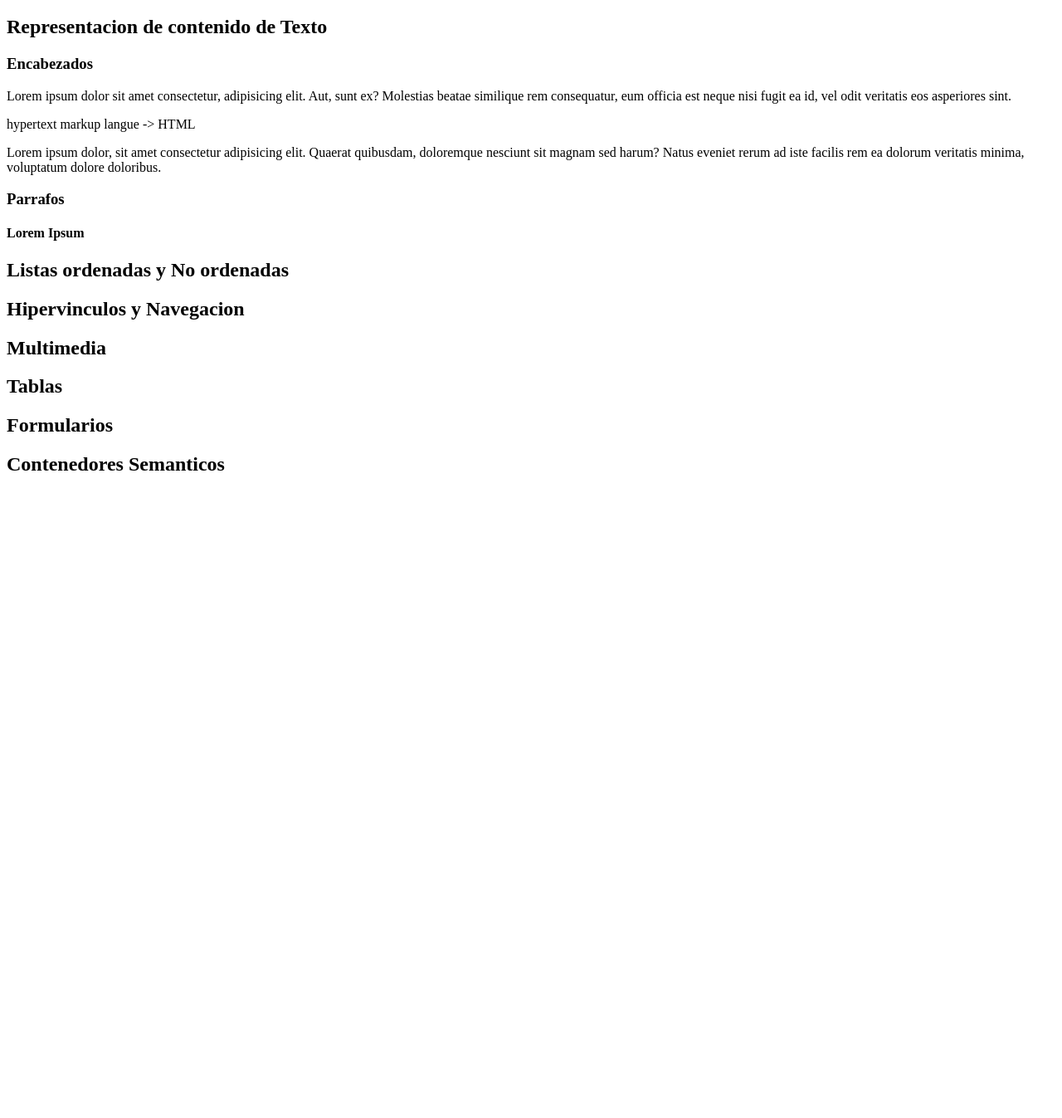
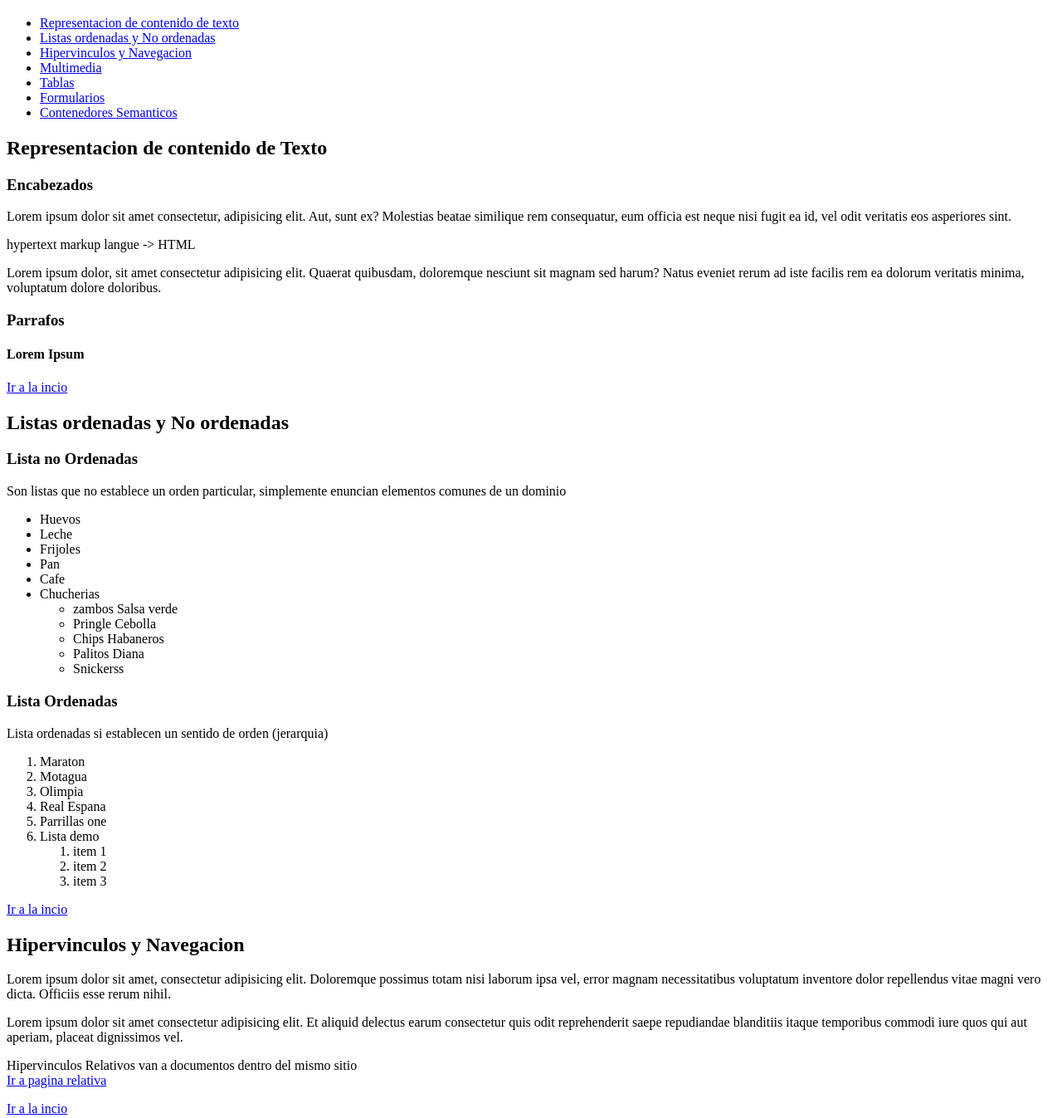
Before and after one commit to AaronReyes99/web1, a plain HTML site: page index.html in a window 1280 px wide. Shown: the part 61-1408 px from the top of the page at 83% size. Before the commit the page ends 800 px from the top, so only its background shows below. Drawn offline with Linux system fonts and the light colour scheme.

Commit message:
Actualización de contenido

```diff
--- a/index.html
+++ b/index.html
@@ -4,8 +4,17 @@
         <meta charset="utf-8"/>
         <title>Portales web 1 seccion 1801</title>
         <body>
-          <h1>Portales Web I Primer parcial </h1>
-          <h2>Representacion de contenido de Texto</h2>
+          <h1 id="idx">Portales Web I Primer parcial </h1>
+          <ul>
+            <li><a href="#ch1">Representacion de contenido de texto</a></li>
+            <li><a href="#ch2">Listas ordenadas y No ordenadas</a></li>
+            <li><a href="#ch3">Hipervinculos y Navegacion </a></li>
+            <li><a href="#ch4">Multimedia </a></li>
+            <li><a href="#ch5">Tablas </a></li>
+            <li><a href="#ch6">Formularios </a></li>
+            <li><a href="#ch7">Contenedores Semanticos</a></li>
+          </ul>
+          <h2 id ="ch1">Representacion de contenido de Texto</h2>
           <h3>Encabezados</h3>
           <p>
           Lorem ipsum dolor sit amet
@@ -31,12 +40,72 @@
           </p>
            <h3> Parrafos </h3>
           <h4>Lorem Ipsum</h4>
-          <h2>Listas ordenadas y No ordenadas</h2>
-          <h2>Hipervinculos y Navegacion </h2>
-          <h2>Multimedia</h2>
-          <h2>Tablas</h2>
-          <h2>Formularios</h2>
-          <h2>Contenedores Semanticos</h2>
+          <a href="idx">Ir a la incio</a>
+          <h2 id= "ch2">Listas ordenadas y No ordenadas</h2>
+          <h3>Lista no Ordenadas</h3>
+          <p>
+            Son listas que no establece un orden particular, simplemente enuncian
+            elementos comunes de un dominio
+            <!--Ol Orden List-->
+            <ul>
+              <li>
+                 <!-----List item -->
+                 Huevos
+              </li>
+              <li>
+                Leche
+              </li>
+              <li>
+                Frijoles
+              </li>
+              <li>
+                Pan
+              </li>
+              <li>
+                Cafe
+              </li>
+              <li>
+                Chucherias
+                <ul>
+                  <li> zambos Salsa verde</li>
+                  <li>Pringle Cebolla</li>
+                  <li> Chips Habaneros</li>
+                  <li>Palitos Diana</li>
+                  <li>Snickerss</li>
+                </ul>
+              </li>
+            </ul>
+          </p>
+          <h3 >Lista Ordenadas</h3>
+          <p>
+            Lista ordenadas si establecen un sentido de orden (jerarquia)
+            <ol>
+              <li>Maraton</li>
+              <li>Motagua</li>
+              <li>Olimpia</li>
+              <li>Real Espana</li>
+              <li>Parrillas one</li>
+              <li> Lista demo </li>
+              <ol>
+              <li>item 1</li>
+              <li>item 2</li>
+              <li>item 3</li>
+              </ol>
+            </ol>
+          </p>
+          <a href="idx">Ir a la incio</a>
+          <h2 id = "ch3">Hipervinculos y Navegacion </h2>
+         <p> Lorem ipsum dolor sit amet, consectetur adipisicing elit. Doloremque possimus totam nisi laborum ipsa vel, error magnam necessitatibus voluptatum inventore dolor repellendus vitae magni vero dicta. Officiis esse rerum nihil.</p>
+         <p>Lorem ipsum dolor sit amet consectetur adipisicing elit. Et aliquid delectus earum consectetur quis odit reprehenderit saepe repudiandae blanditiis itaque temporibus commodi iure quos qui aut aperiam, placeat dignissimos vel.</p>
+         <p>
+          Hipervinculos Relativos van a documentos dentro del mismo sitio <br/>
+        <a href="Relativos.html"> Ir a pagina relativa </a>
+        </p>
+         <a href="idx">Ir a la incio</a>
+          <h2 id ="ch4">Multimedia</h2>
+          <h2 id = "ch5">Tablas</h2>
+          <h2 id = "ch6">Formularios</h2>
+          <h2 id = "ch7">Contenedores Semanticos</h2>
         </body>
     </head>
 </html>
```
Also changed, not shown: Relativos.html (added, +11 -0 lines), Tercerparcial/javascript.html (added).
